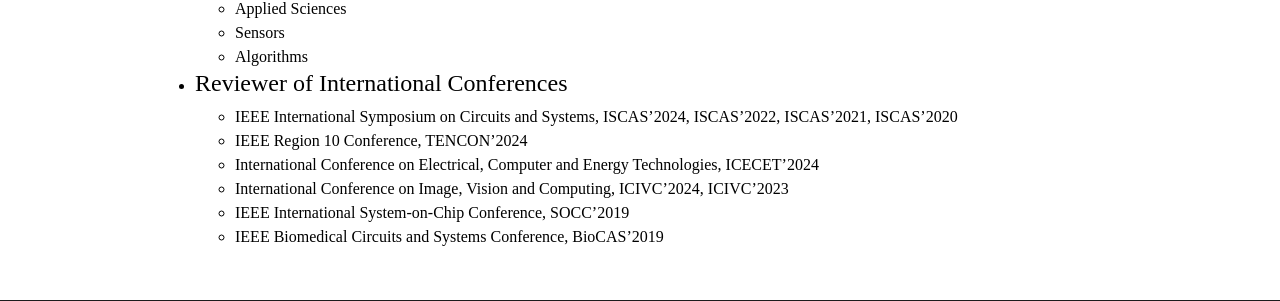
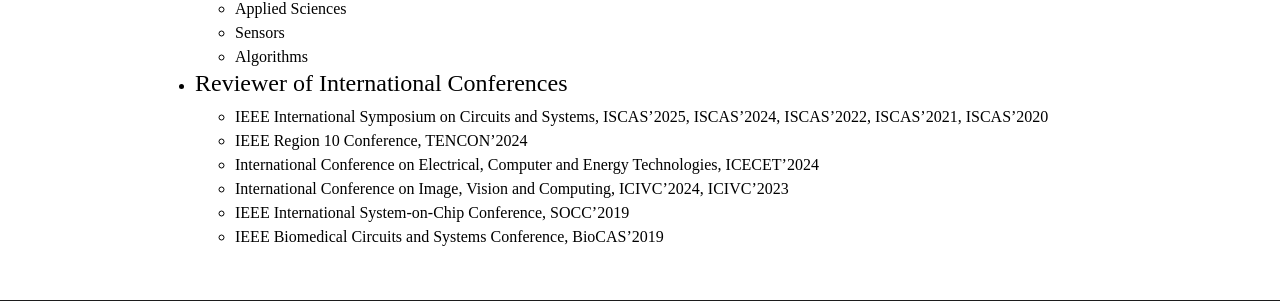
Before and after one commit to deruocheng/deruocheng.github.io, a Jekyll site: the page built from _pages/Academic.md, in a window 1280 px wide and 1308 px high. Shown: the part 973-1274 px from the top of the window. Built offline with Jekyll 4.4.1, drawn with Linux system fonts in a browser that asks for light colours; comment, search, counter and statistics services are not loaded; a style sheet for code colours, icons or effects is not loaded.

Commit message:
Update Academic.md

```diff
--- a/_pages/Academic.md
+++ b/_pages/Academic.md
@@ -47,7 +47,7 @@
     *   Algorithms
 
 -   #### Reviewer of International Conferences
-    *   IEEE International Symposium on Circuits and Systems, ISCAS'2024, ISCAS'2022, ISCAS'2021, ISCAS'2020
+    *   IEEE International Symposium on Circuits and Systems, ISCAS'2025, ISCAS'2024, ISCAS'2022, ISCAS'2021, ISCAS'2020
     *   IEEE Region 10 Conference, TENCON'2024
     *   International Conference on Electrical, Computer and Energy Technologies, ICECET'2024
     *   International Conference on Image, Vision and Computing, ICIVC'2024, ICIVC'2023
```
